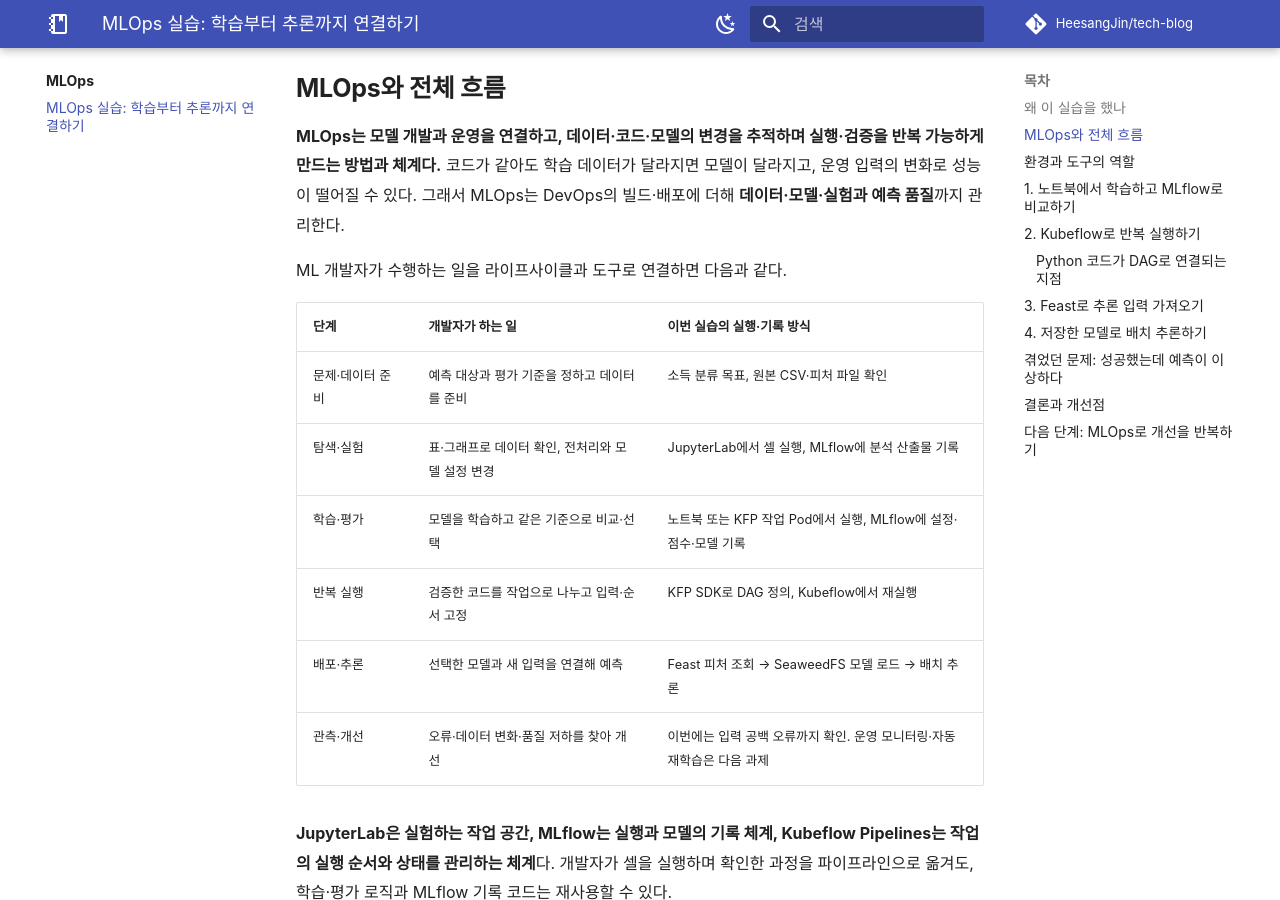
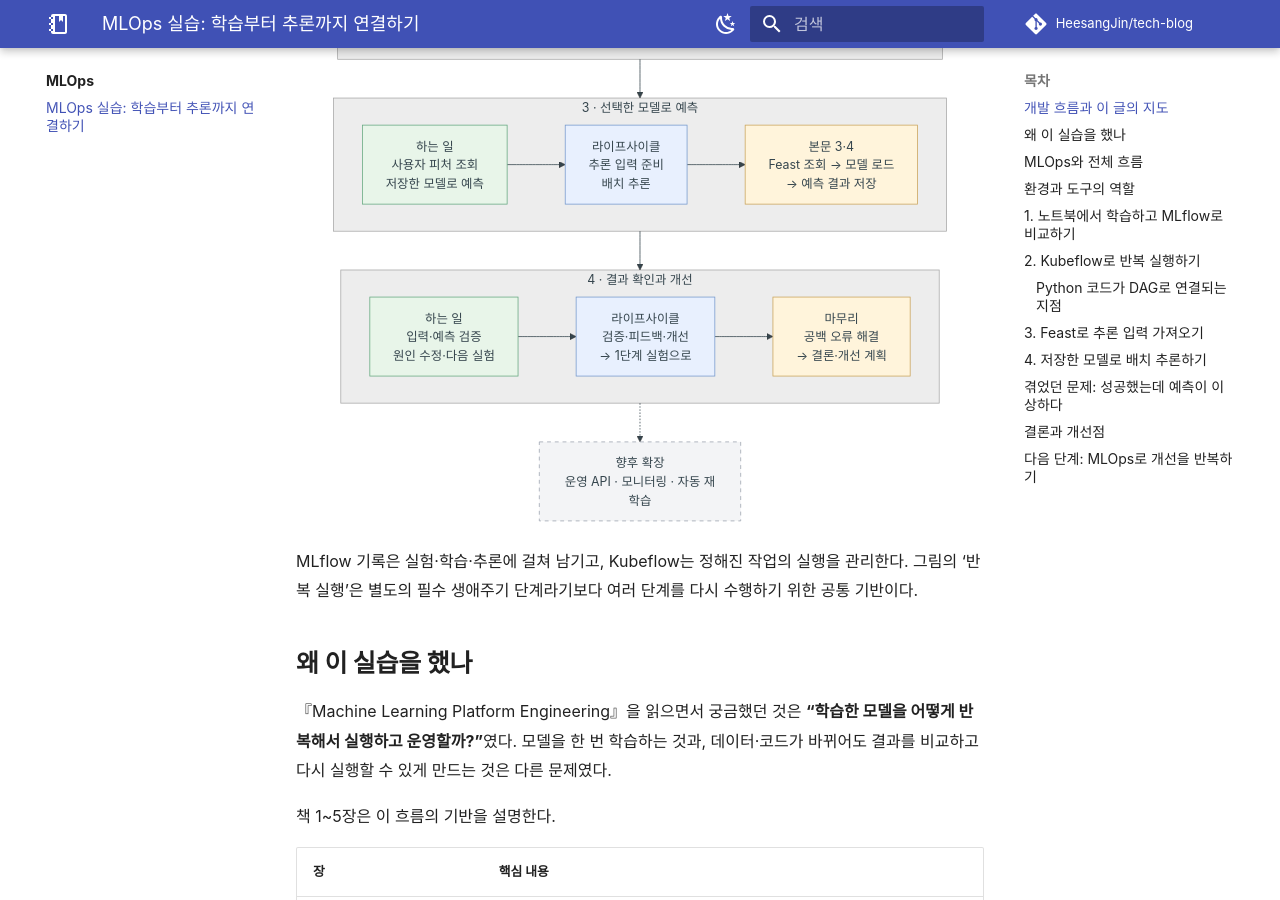
Before and after one commit to HeesangJin/tech-blog, an MkDocs documentation site: the page built from docs/mlops/azure-mlops-lab.md, in a window 1280 px wide and 900 px high, scrolled down 778 px. Built offline with MkDocs 1.6.1 and Material for MkDocs 9.7.7, drawn with Linux system fonts in a browser that asks for light colours; comment, search, counter and statistics services are not loaded; part of the change alters nothing that is shown; some of the changed text lies outside the part shown.

Commit message:
Introduce visual reading map aligned with ML developer workflow

````diff
--- a/docs/mlops/azure-mlops-lab.md
+++ b/docs/mlops/azure-mlops-lab.md
@@ -3,6 +3,51 @@ title: "MLOps 실습: 학습부터 추론까지 연결하기"
 date: 2026-10-25
 tags: [MLOps, Azure, MLflow, Feast, Kubeflow]
 ---
+
+## 개발 흐름과 이 글의 지도 {#reading-map}
+
+각 행을 **왼쪽부터 ‘개발자가 하는 일 → MLOps에서의 의미 → 이 글에서 읽을 부분’**으로 보면 된다.
+위에서 아래로 실습을 따라가고, 결과에서 문제를 찾으면 다시 실험으로 돌아간다.
+
+```mermaid
+flowchart TB
+    accTitle: ML 개발 업무와 MLOps 라이프사이클에 맞춘 문서 읽기 순서
+    accDescr: 준비, 실험, 반복 실행, 배치 추론, 검증과 개선의 순서로 개발 업무와 문서의 해당 부분을 연결한다.
+    subgraph S0["0 · 목표와 실행 기반"]
+        direction LR
+        W0["하는 일<br/>예측 목표·데이터 확인<br/>실행 환경 준비"] --> L0["라이프사이클<br/>문제 정의·데이터 준비"] --> T0["읽을 부분<br/>실습 배경 → MLOps 개념<br/>→ 환경과 구성도"]
+    end
+    subgraph S1["1 · 노트북에서 실험"]
+        direction LR
+        W1["하는 일<br/>데이터 탐색·전처리<br/>학습·점수 비교"] --> L1["라이프사이클<br/>실험·학습·평가"] --> T1["본문 1<br/>JupyterLab에서 실행<br/>MLflow에 기록·비교"]
+    end
+    subgraph S2["2 · 반복 가능한 작업으로 연결"]
+        direction LR
+        W2["하는 일<br/>코드를 함수로 분리<br/>입력·출력·순서 정의"] --> L2["라이프사이클 전반<br/>실험과 추론의<br/>반복 실행 체계화"] --> T2["본문 2<br/>KFP 코드 → DAG<br/>→ 작업 Pod 실행"]
+    end
+    subgraph S3["3 · 선택한 모델로 예측"]
+        direction LR
+        W3["하는 일<br/>사용자 피처 조회<br/>저장한 모델로 예측"] --> L3["라이프사이클<br/>추론 입력 준비<br/>배치 추론"] --> T3["본문 3·4<br/>Feast 조회 → 모델 로드<br/>→ 예측 결과 저장"]
+    end
+    subgraph S4["4 · 결과 확인과 개선"]
+        direction LR
+        W4["하는 일<br/>입력·예측 검증<br/>원인 수정·다음 실험"] --> L4["라이프사이클<br/>검증·피드백·개선<br/>→ 1단계 실험으로"] --> T4["마무리<br/>공백 오류 해결<br/>→ 결론·개선 계획"]
+    end
+    S0 --> S1 --> S2 --> S3 --> S4
+    S4 -.-> Future["향후 확장<br/>운영 API · 모니터링 · 자동 재학습"]
+    classDef work fill:#e8f5e9,stroke:#66a880,color:#163d2b
+    classDef lifecycle fill:#e8f0fe,stroke:#7699cc,color:#20385a
+    classDef reading fill:#fff4db,stroke:#c9a45c,color:#543e14
+    classDef future fill:#f3f4f6,stroke:#9ca3af,color:#4b5563,stroke-dasharray:5 5
+    class W0,W1,W2,W3,W4 work
+    class L0,L1,L2,L3,L4 lifecycle
+    class T0,T1,T2,T3,T4 reading
+    class Future future
+```
+
+MLflow 기록은 실험·학습·추론에 걸쳐 남기고, Kubeflow는 정해진 작업의 실행을 관리한다.
+그림의 ‘반복 실행’은 별도의 필수 생애주기 단계라기보다 여러 단계를 다시 수행하기 위한 공통 기반이다.
+
 
 ## 왜 이 실습을 했나
 
@@ -26,17 +71,6 @@ tags: [MLOps, Azure, MLflow, Feast, Kubeflow]
 **MLOps는 모델 개발과 운영을 연결하고, 데이터·코드·모델의 변경을 추적하며 실행·검증을 반복 가능하게 만드는 방법과 체계다.**
 코드가 같아도 학습 데이터가 달라지면 모델이 달라지고, 운영 입력의 변화로 성능이 떨어질 수 있다.
 그래서 MLOps는 DevOps의 빌드·배포에 더해 **데이터·모델·실험과 예측 품질**까지 관리한다.
-
-ML 개발자가 수행하는 일을 라이프사이클과 도구로 연결하면 다음과 같다.
-
-| 단계 | 개발자가 하는 일 | 이번 실습의 실행·기록 방식 |
-|---|---|---|
-| 문제·데이터 준비 | 예측 대상과 평가 기준을 정하고 데이터를 준비 | 소득 분류 목표, 원본 CSV·피처 파일 확인 |
-| 탐색·실험 | 표·그래프로 데이터 확인, 전처리와 모델 설정 변경 | JupyterLab에서 셀 실행, MLflow에 분석 산출물 기록 |
-| 학습·평가 | 모델을 학습하고 같은 기준으로 비교·선택 | 노트북 또는 KFP 작업 Pod에서 실행, MLflow에 설정·점수·모델 기록 |
-| 반복 실행 | 검증한 코드를 작업으로 나누고 입력·순서 고정 | KFP SDK로 DAG 정의, Kubeflow에서 재실행 |
-| 배포·추론 | 선택한 모델과 새 입력을 연결해 예측 | Feast 피처 조회 → SeaweedFS 모델 로드 → 배치 추론 |
-| 관측·개선 | 오류·데이터 변화·품질 저하를 찾아 개선 | 이번에는 입력 공백 오류까지 확인. 운영 모니터링·자동 재학습은 다음 과제 |
 
 **JupyterLab은 실험하는 작업 공간, MLflow는 실행과 모델의 기록 체계, Kubeflow Pipelines는 작업의 실행 순서와 상태를 관리하는 체계**다.
 개발자가 셀을 실행하며 확인한 과정을 파이프라인으로 옮겨도, 학습·평가 로직과 MLflow 기록 코드는 재사용할 수 있다.
````
